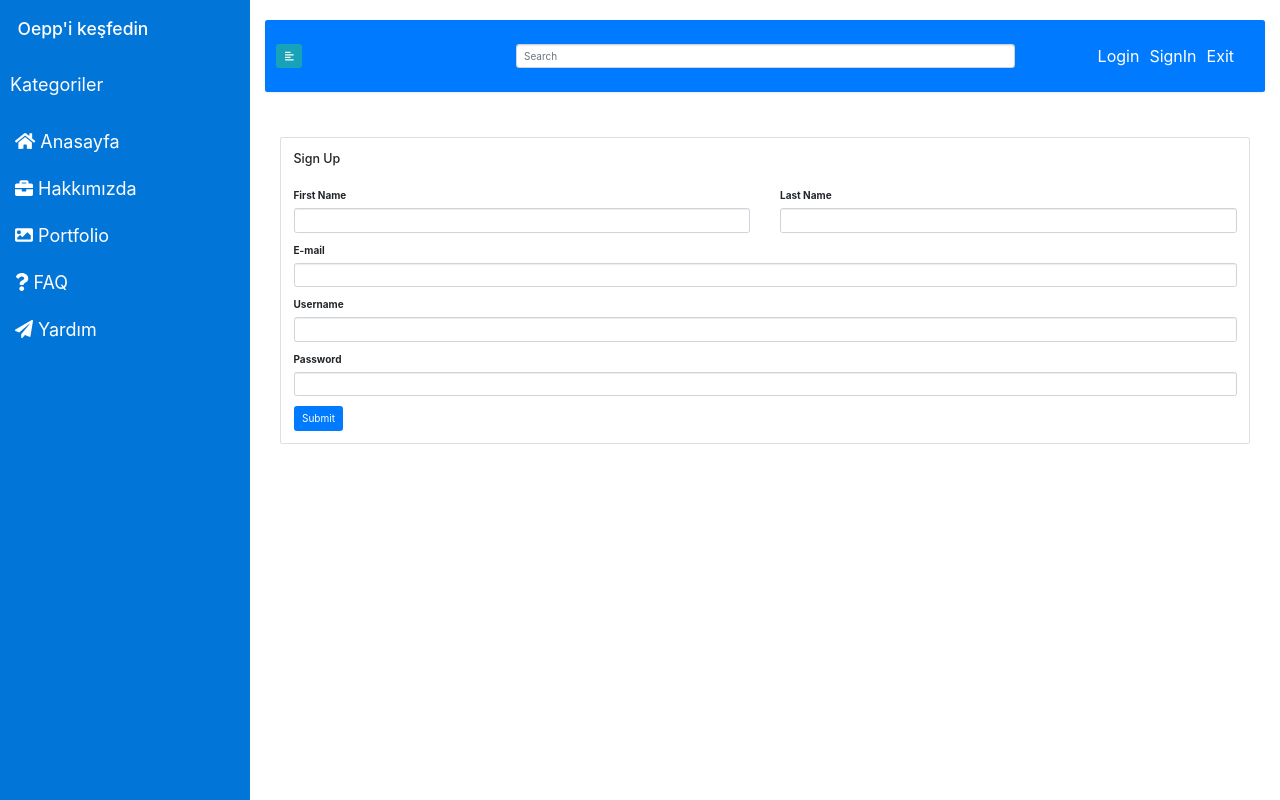
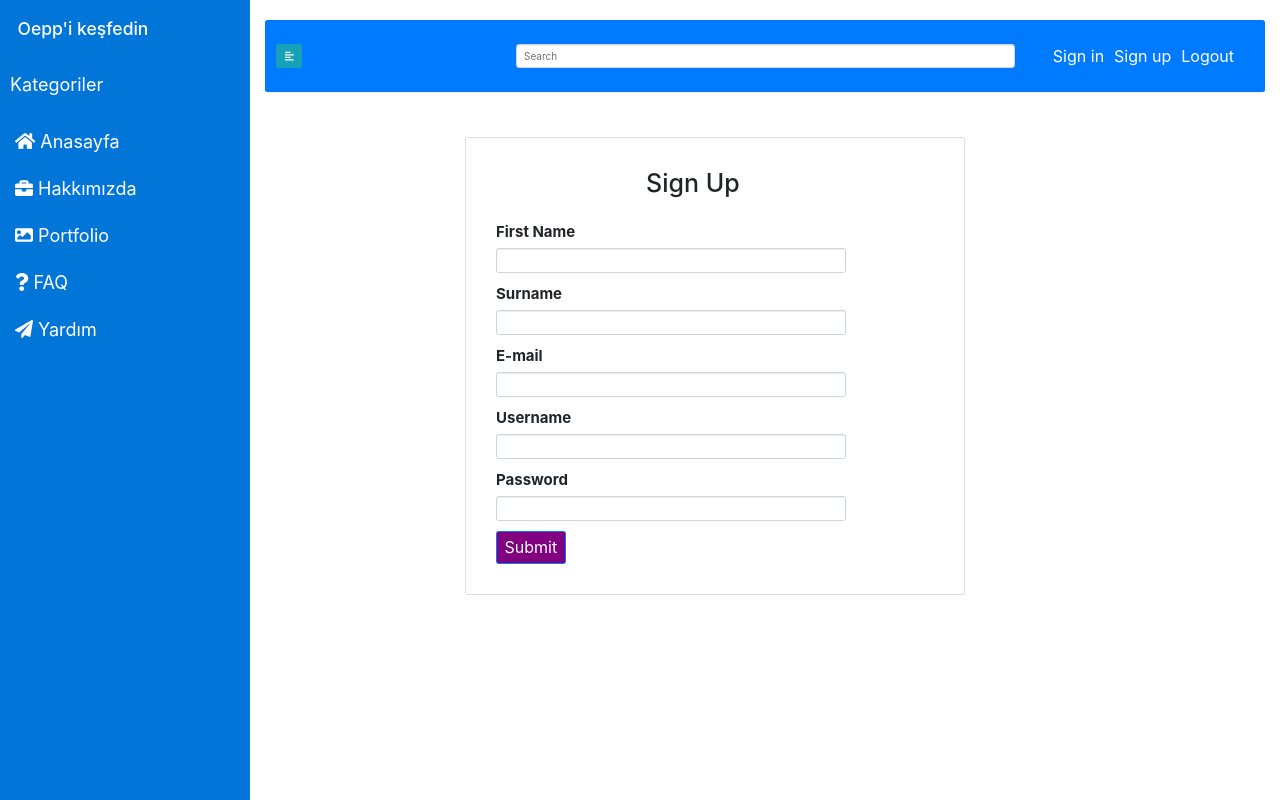
Before and after one commit to oepp/website, a React (Create React App) app: page /Page-2 in a window 1280 px wide. Built offline with nearby package versions, Linux system fonts and the light colour scheme.

Commit message:
Registration and Navbar Page  updated.

```diff
--- a/src/components/Registration.js
+++ b/src/components/Registration.js
@@ -4,40 +4,36 @@ import 'bootstrap/dist/css/bootstrap.css';
 class Registration extends Component {
     render() {
         return (
-            <div className="container">
+            <div className="container" style={{paddingLeft:200}}>
                 <br/>
-                <div className="card">
-                    <div className="card-body">
-                    <h5 className="card-title">Sign Up</h5>
+                <div className="card center"  style={{width:500}} >
+                    <div className="card-body" style={{padding:30}}>
+                    <h1 className="card-title" style={{textAlign:"center"}} style={{paddingLeft:150}}>Sign Up</h1>
                     <br/>
                     <div className="row">
                         <div className="col-sm">
                         <form>
-                            <div className="form-group">
-                            <div className="row">
-                                <div className="col">
-                                <label for="firstName">First Name</label>
-                                <input type="text" className="form-control" id="firstName"/>
-                                </div>
-                                <div className="col">
-                                <label for="lastName">Last Name</label>
-                                <input type="text" className="form-control" id="lastName"/>
-                                </div>
-                            </div>
+                        <div className="form-group">
+                            <label for="firstName" style={{fontSize:15}}>First Name</label>
+                            <input type="text" className="form-control" id="firstName" style={{width:350}}/>
                             </div>
                             <div className="form-group">
-                            <label for="email">E-mail</label>
-                            <input type="text" className="form-control" id="email"/>
+                            <label for="surname" style={{fontSize:15}}>Surname</label>
+                            <input type="text" className="form-control" id="surname" style={{width:350}}/>
                             </div>
                             <div className="form-group">
-                            <label for="userName">Username</label>
-                            <input type="text" className="form-control" id="userName"/>
+                            <label for="email" style={{fontSize:15}}>E-mail</label>
+                            <input type="text" className="form-control" id="email" style={{width:350}}/>
                             </div>
                             <div className="form-group">
-                            <label for="exampleInputPassword1">Password</label>
-                            <input type="password" className="form-control" id="exampleInputPassword1"/>
+                            <label for="userName" style={{fontSize:15}}>Username</label>
+                            <input type="text" className="form-control" id="userName" style={{width:350}}/>
                             </div>
-                            <button type="submit" className="btn btn-primary">Submit</button>
+                            <div className="form-group">
+                            <label for="exampleInputPassword1" style={{fontSize:15}}>Password</label>
+                            <input type="password" className="form-control" id="exampleInputPassword1" style={{width:350}}/>
+                            </div>
+                            <button type="submit" className="btn btn-primary" style={{backgroundColor:"purple" ,fontSize:16}} >Submit</button>
                         </form>
                         </div>
                     </div>
--- a/src/components/content/Navbar.js
+++ b/src/components/content/Navbar.js
@@ -25,13 +25,14 @@ export default props => {
         <Nav className="ml-auto" navbar>
 
           <NavItem>
-            <NavLink style={{color:'white', fontSize:'medium'}}  tag={Link} to={'/page-1'}>Login</NavLink>
+            <NavLink style={{color:'white', fontSize:'medium'}}  tag={Link} to={'/page-1'}>Sign in</NavLink>
           </NavItem>
           <NavItem>
-            <NavLink style={{color:'white' , fontSize:'medium'}}  tag={Link} to={'/page-2'}>SignIn</NavLink>
+            <NavLink style={{color:'white' , fontSize:'medium'}}  tag={Link} to={'/page-2'}>Sign up</NavLink>
           </NavItem>
           <NavItem>
-            <NavLink style={{color:'white' , fontSize:'medium'}}  tag={Link} to={'/page-3'}>Exit</NavLink>
+
+            <NavLink style={{color:'white' , fontSize:'medium'}}  tag={Link} to={'/page-3'}>Logout</NavLink>
           </NavItem>
       </Nav>
       </Collapse>
```
